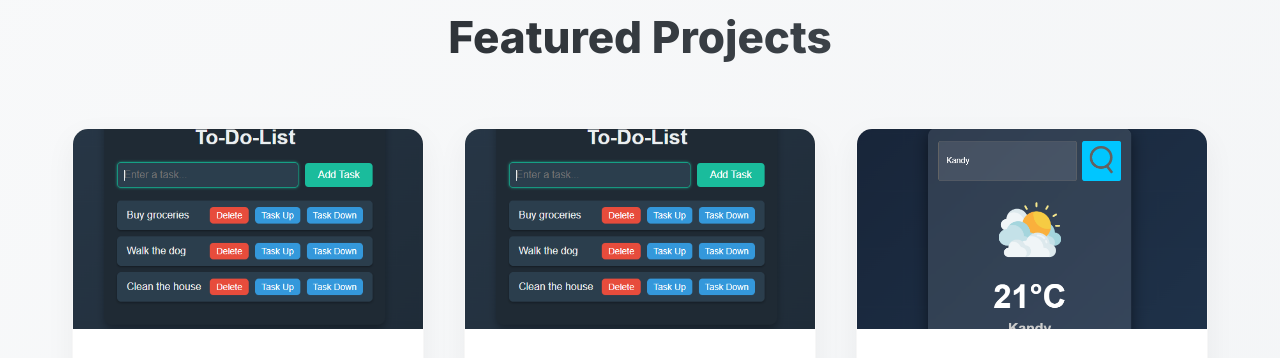
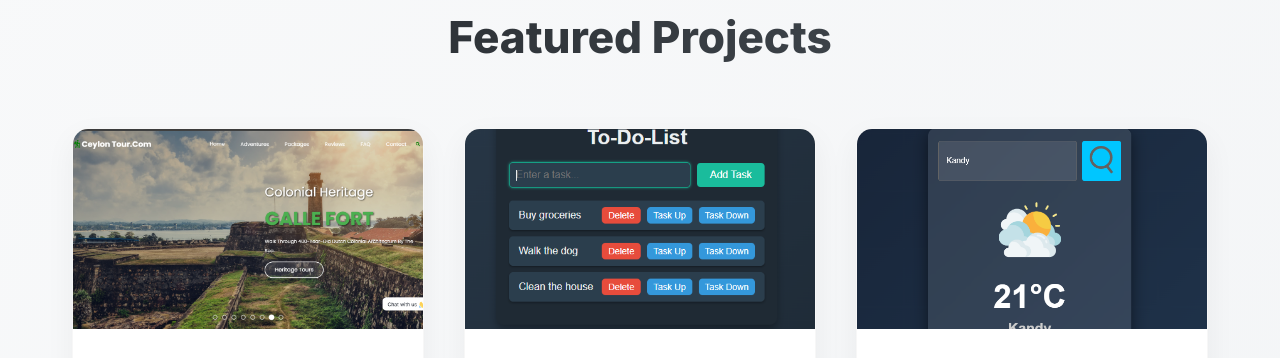
Before and after one commit to DininduAkalanka/Portfolio, a plain HTML site: page index.html in a window 1280 px wide. Shown: the part 940-1298 px from the top of the page. Drawn offline with Linux system fonts and the light colour scheme.

Commit message:
Update project image for CeylonTour.com

```diff
--- a/index.html
+++ b/index.html
@@ -120,7 +120,7 @@
        <!-- Project 0.1 -->
       <article class="project-card">
         <div class="project-card__header">
-          <img src="images/todolist.png" alt="To-Do List Application" class="project-card__image">
+          <img src="images/ProjectSS.png" alt="CeylonTour.Com" class="project-card__image">
         </div>
         <div class="project-card__body">
           <div>
```
